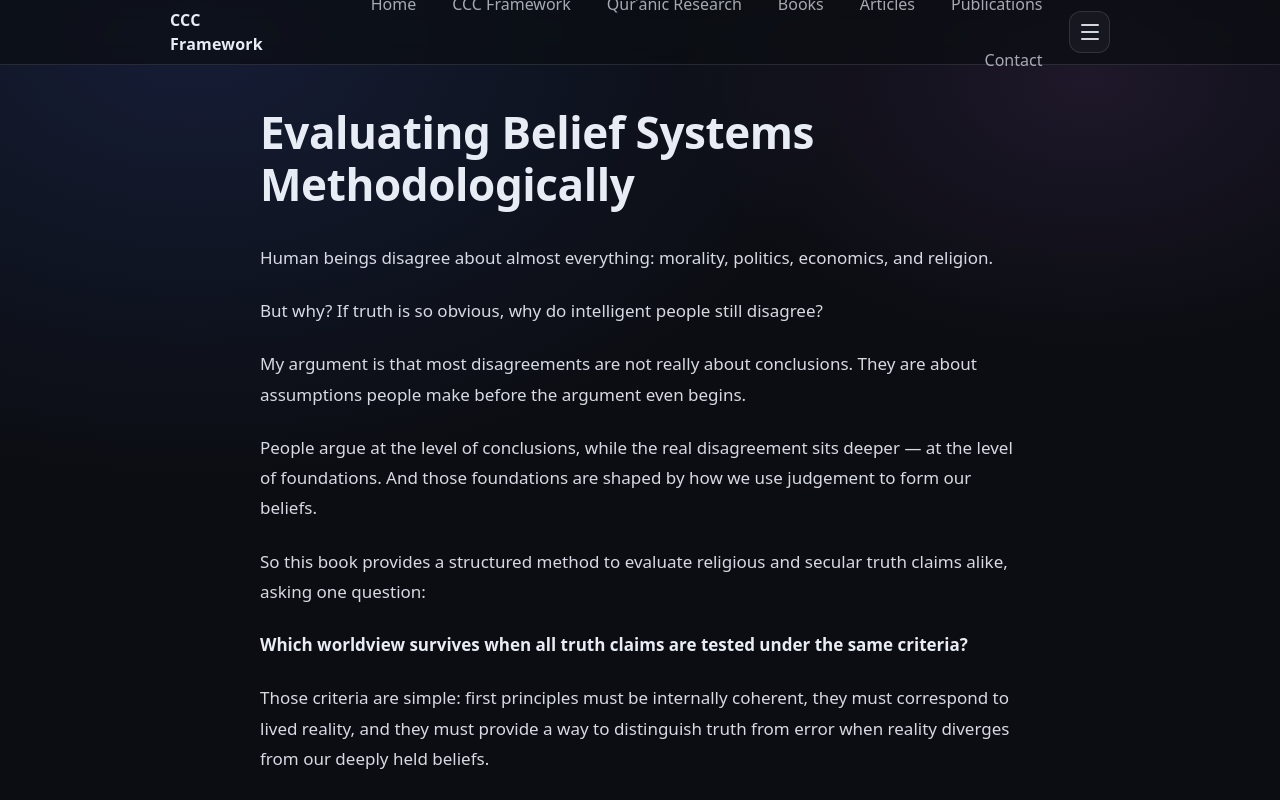
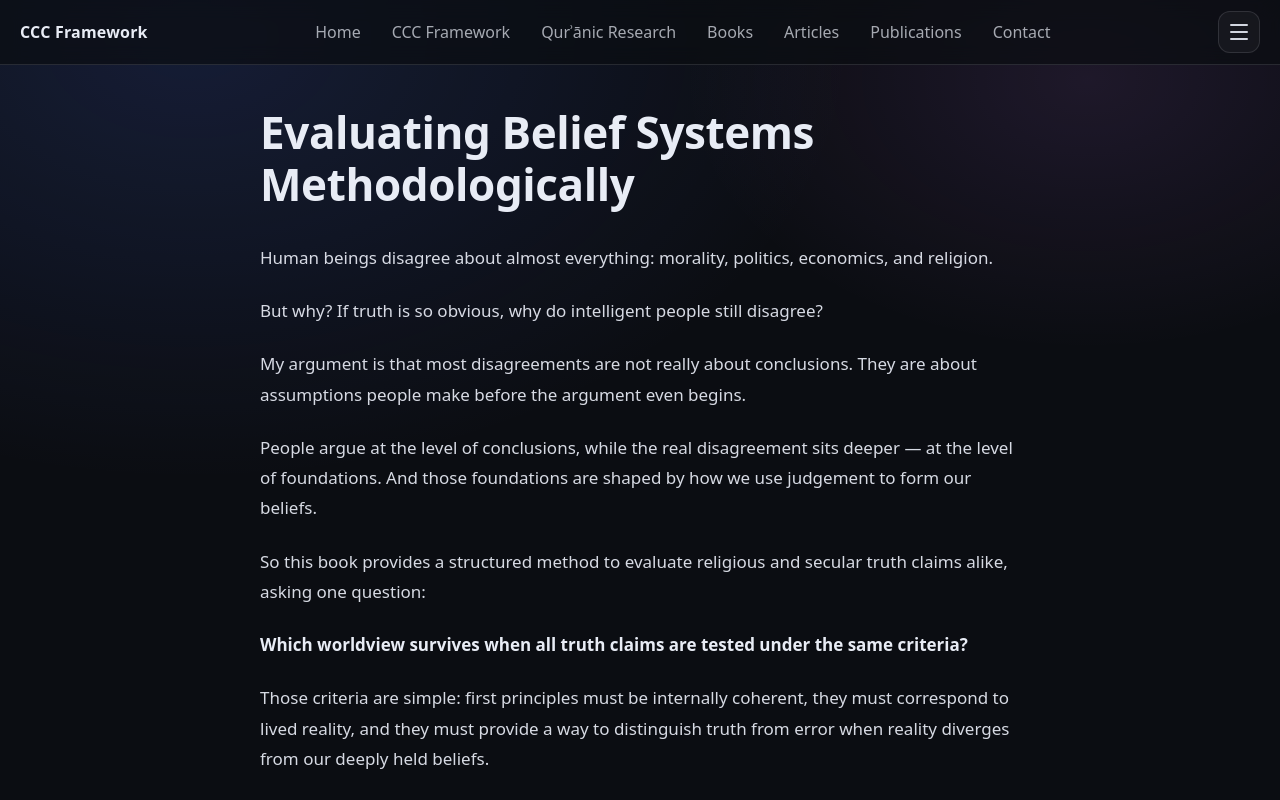
Before and after one commit to azfarsamin/cccframework, a Next.js app: page / in a window 1280 px wide. Shown: the top 800 px of the page. Built offline with nearby package versions, Linux system fonts and the light colour scheme.

Commit message:
Add files via upload

```diff
--- a/app/globals.css
+++ b/app/globals.css
@@ -32,6 +32,11 @@ body {
 }
 
 /* Header / Nav */
+/* Keep the expanded navigation on one line independently of the reading column. */
+.header .headerInner {
+  max-width: 1480px;
+}
+
 .header {
   position: sticky;
   top: 0;
@@ -46,10 +51,12 @@ body {
   align-items: center;
   justify-content: space-between;
   height: 64px;
-  gap: 16px;
+  gap: 28px;
 }
 
 .brand {
+  flex: 0 0 auto;
+  white-space: nowrap;
   font-weight: 650;
   text-decoration: none;
   color: var(--text);
@@ -58,12 +65,15 @@ body {
 
 .nav {
   display: flex;
-  gap: 14px;
-  flex-wrap: wrap;
+  gap: clamp(2px, 0.7vw, 12px);
+  flex-wrap: nowrap;
+  align-items: center;
   justify-content: flex-end;
+  min-width: 0;
 }
 
 .navLink {
+  white-space: nowrap;
   color: var(--muted);
   text-decoration: none;
   padding: 8px 10px;
@@ -81,7 +91,7 @@ body {
 .desktopNav { display: none; }
 .mobileOnly { display: inline-flex; }
 
-@media (min-width: 860px) {
+@media (min-width: 1180px) {
   .desktopNav { display: flex; }
   .mobileOnly { display: none; }
 }
```
